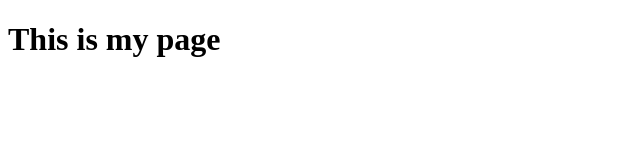
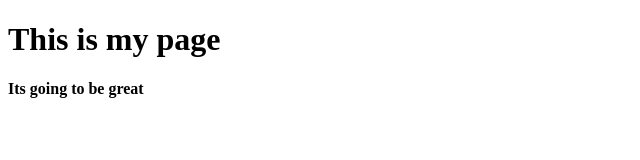
Before and after one commit to tomcat65/tomcat65.github.io, a plain HTML site: page index.htm in a window 1280 px wide. Shown: the whole page, without its empty margins (0-640 px from the left). Drawn offline with Linux system fonts and the light colour scheme.

Commit message:
added a line

```diff
--- a/index.htm
+++ b/index.htm
@@ -6,6 +6,6 @@
 </head>
 
 <body>
-	<h1>This is my page</h1>
+	<h1>This is my page </h1><b>Its going to be great</b>
 </body>
 </html>
```
